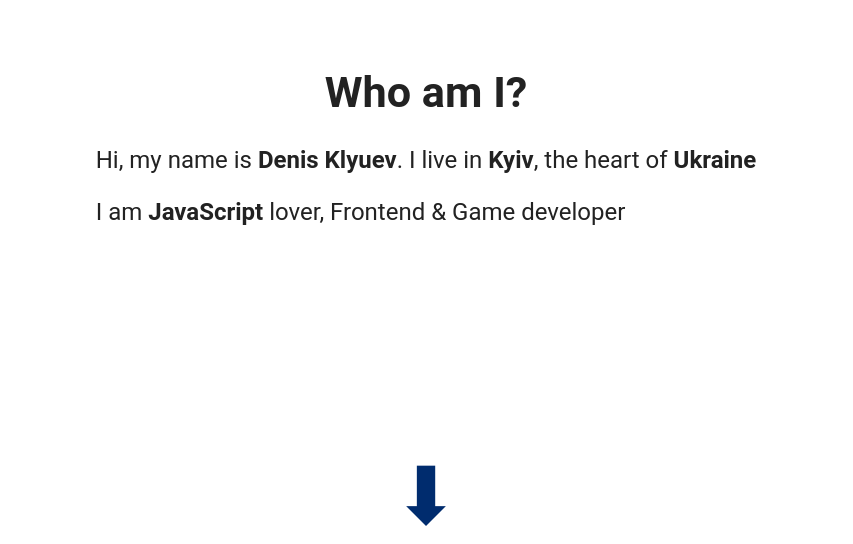
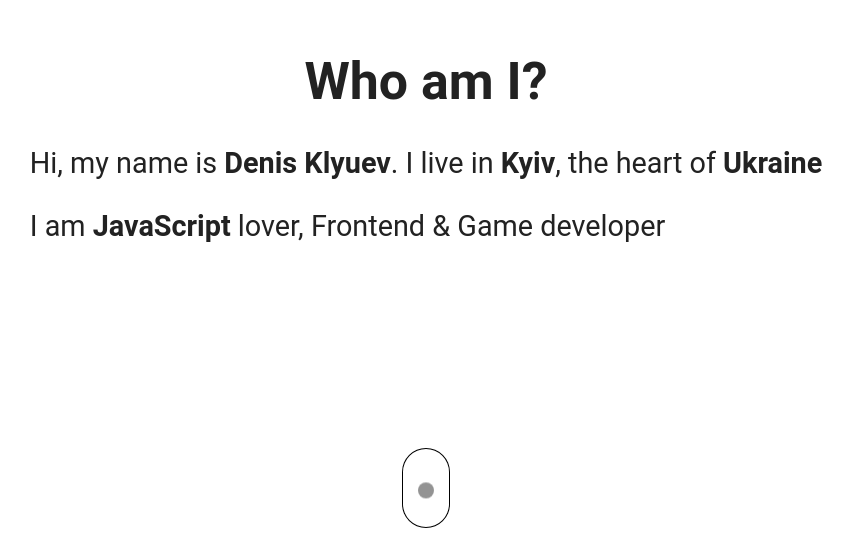
Before and after one commit to Rubyroidas/portfolio, a React app: page / in a window 1280 px wide. Shown: the part 256-800 px from the top of the page, without its empty margins (214-1067 px from the left). Built offline with nearby package versions, Linux system fonts and the light colour scheme.

Commit message:
normal slide height; nice scroll icons

```diff
--- a/package.json
+++ b/package.json
@@ -21,6 +21,8 @@
   },
   "homepage": "https://github.com/Rubyroidas/portfolio#readme",
   "dependencies": {
+    "@emotion/core": "^10.0.22",
+    "@emotion/styled": "^10.0.23",
     "react": "^16.11.0",
     "react-dom": "^16.11.0",
     "redux": "^4.0.4",
--- a/src/App.css
+++ b/src/App.css
@@ -4,7 +4,7 @@
     padding: 0;
     margin: 0;
     font-family: Roboto, sans-serif;
-    font-size: 3vmin;
+    font-size: 3.6vmin;
     overflow: hidden;
     user-select: none;
 }
@@ -43,8 +43,6 @@
 }
 
 .slide {
-    width: 100vw;
-    height: 100vh;
     display: grid;
     grid-template-rows: 14vmin 1fr [s] auto [e] 1fr 14vmin;
     grid-template-columns: 14vmin 1fr [s] auto [e] 1fr 14vmin;
@@ -61,30 +59,26 @@
     padding: 1vmin;
 }
 
-.slide>div.arrow {
-    font-size: 10vmin;
-    display: inline-block;
-    color: #002c6e;
-}
-
 .slide>div.arrow.top {
     grid-column: s / e;
     grid-row: 1 / span 1;
     place-self: start center;
 }
-
 .slide>div.arrow.bottom {
     grid-column: s / e;
     grid-row: 5 / span 1;
     place-self: end center;
 }
-
 .slide>div.arrow.right {
     grid-column: 5 / span 1;
     grid-row: s / e;
     place-self: center end;
 }
-
+.slide>div.arrow.left {
+    grid-column: 1 / span 1;
+    grid-row: s / e;
+    place-self: center start;
+}
 a, a:hover, a:visited {
     color: #2767d2;
     text-decoration: none;
@@ -93,11 +87,6 @@
     text-decoration: underline;
 }
 
-.slide>div.arrow.left {
-    grid-column: 1 / span 1;
-    grid-row: s / e;
-    place-self: center start;
-}
 .slide>div.content * {
     text-align: left;
 }
--- a/src/App.js
+++ b/src/App.js
@@ -4,6 +4,7 @@
 
 import config from './config';
 import Slide from './Slide';
+import {vw, vh} from './Utils';
 import './App.css';
 
 const slides = config.slides;
@@ -138,8 +139,8 @@
     }, []);
 
     return <div className="slides" style={{
-        marginLeft: `${offsetX}vw`,
-        marginTop: `${offsetY}vh`,
+        marginLeft: `${vw(offsetX)}px`,
+        marginTop: `${vh(offsetY)}px`,
     }}>
         {slides.map((slideRowData, rowId) =>
             slideRowData.map((slideData, colId) =>
--- /dev/null
+++ b/src/ScrollGesture.js
@@ -0,0 +1,77 @@
+import React from 'react';
+import styled from '@emotion/styled';
+/** @jsx jsx */
+import {css, jsx, keyframes} from '@emotion/core';
+
+const arrows = {
+    bottom: {
+        base: css`
+            top: -2vmin;
+
+            &:before {
+                top: 2vmin;
+            }
+        `,
+        keyframes: keyframes`
+            0% {
+                opacity: 1;
+            }
+            100% {
+                opacity: 0;
+                transform: translateY(4vmin);
+            }
+        `,
+    },
+    top: {
+        base: css`
+            top: 2vmin;
+
+            &:before {
+                top: 6vmin;
+            }
+        `,
+        keyframes: keyframes`
+            0% {
+                opacity: 1;
+            }
+            100% {
+                opacity: 0;
+                transform: translateY(-4vmin);
+            }
+        `,
+    },
+};
+
+const ScrollGesture = props => {
+    const {type} = props;
+
+    return (
+        <div className={`arrow ${type}`}
+            css={css`
+            ${arrows[type].base}
+    display: inline-block;
+    position: relative;
+    width: 6vmin;
+    height: 10vmin;
+    box-shadow: inset 0 0 0 1px #000;
+    border-radius: 3vmin;
+
+    &:before {
+        position: absolute;
+        left: 50%;
+        content: '';
+        width: 2vmin;
+        height: 2vmin;
+        background: #000;
+        margin-left: -1vmin;
+        border-radius: 1vmin;
+        animation-duration: 1.5s;
+        animation-iteration-count: infinite;
+        animation-name: ${arrows[type].keyframes};
+    }
+            `}>
+        </div>
+    );
+};
+
+export default ScrollGesture;
--- a/src/Slide.js
+++ b/src/Slide.js
@@ -1,21 +1,26 @@
 import React from 'react';
+
+import {vw, vh} from './Utils';
+import ScrollGesture from "./ScrollGesture";
 
 const Slide = (props) => {
     const { topExists, bottomExists, leftExists, rightExists } = props;
 
     return (<div className="slide" style={{
-        left: `${props.col * 100}vw`,
-        top: `${props.row * 100}vh`,
+        width: `${vw(100)}px`,
+        height: `${vh(100)}px`,
+        left: `${vw(props.col * 100)}px`,
+        top: `${vh(props.row * 100)}px`,
     }}>
         <div className="content">
             {props.data}
         </div>
-        {topExists && <div className="arrow top">⬆</div>}
-        {bottomExists && <div className="arrow bottom">⬇</div>}
-        {leftExists && <div className="arrow left">⬅</div>}
-        {rightExists && <div className="arrow right">➡</div>}
+        {topExists && <ScrollGesture type="top"></ScrollGesture>}
+        {bottomExists && <ScrollGesture type="bottom"></ScrollGesture>}
+        {leftExists && <ScrollGesture  type="left"></ScrollGesture>}
+        {rightExists && <ScrollGesture type="right"></ScrollGesture>}
     </div>
     );
-}
+};
 
 export default Slide;
--- /dev/null
+++ b/src/Utils.js
@@ -0,0 +1,2 @@
+export const vw = (count = 1) => Math.round(count * window.innerWidth / 100);
+export const vh = (count = 1) => Math.round(count * window.innerHeight / 100);
```
Also changed, not shown: 1 other file (tests, documents, lock files or other folders).
